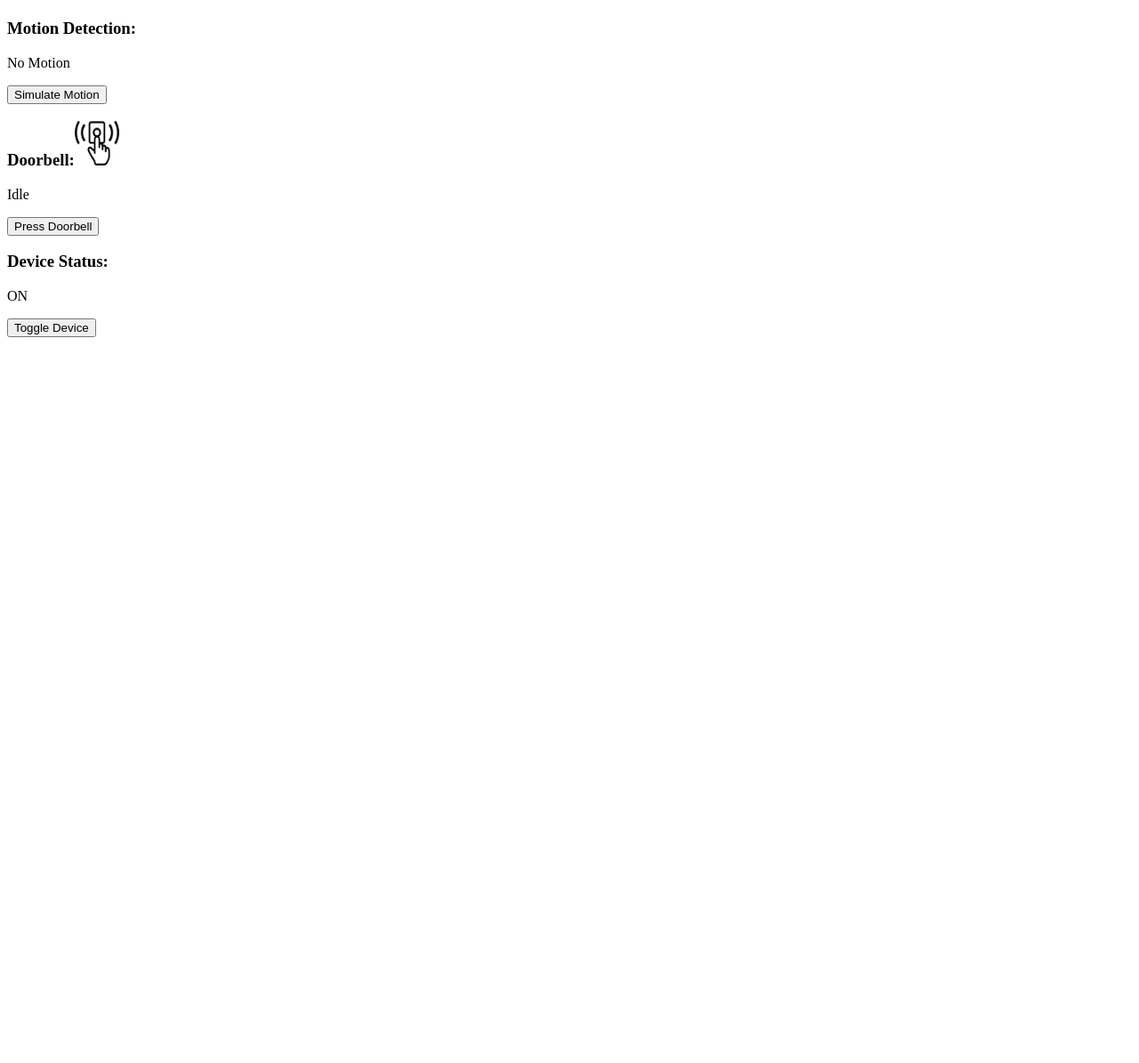
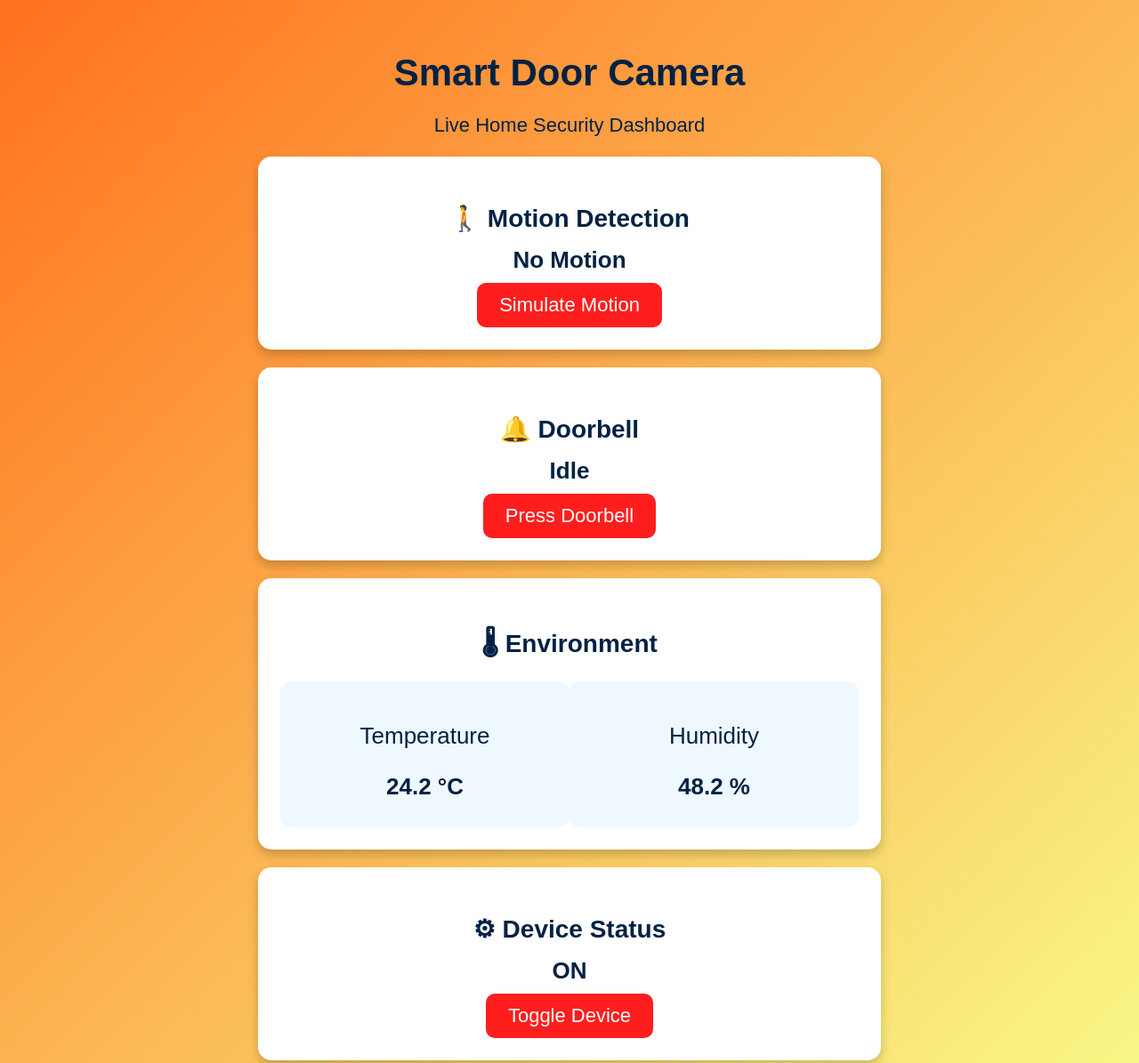
Before and after one commit to LiamPlower/IOT-project, a plain HTML site: page VSCode/index.html in a window 1280 px wide. Shown: the top 1195 px of the page at 89% size. Before the commit the page ends 800 px from the top, so only its background shows below. Drawn offline with Linux system fonts and the light colour scheme.

Commit message:
Updated Website

```diff
--- a/VSCode/index.html
+++ b/VSCode/index.html
@@ -1,30 +1,144 @@
 <!DOCTYPE html>
 <html lang="en">
 <head>
-    <meta charset="UTF-8">
-    <meta name="viewport" content="width=device-width, initial-scale=1.0">
-    <title>Simple Smart Door Camera Dashboard</title>
+<meta charset="UTF-8">
+<meta name="viewport" content="width=device-width, initial-scale=1.0">
+<title>Smart Door Camera Dashboard</title>
+
+<style>
+body {
+    background: linear-gradient(135deg, #ff711e, #f8fa87);
+    font-family: Arial, Helvetica, sans-serif;
+    margin: 0;
+    padding: 0;
+    color: #002244;
+}
+
+.container {
+    max-width: 700px;
+    margin: auto;
+    padding: 30px;
+    text-align: center;
+}
+
+h1 {
+    font-size: 42px;
+    margin-bottom: 10px;
+}
+
+.card {
+    background: white;
+    border-radius: 15px;
+    padding: 25px;
+    margin: 20px 0;
+    box-shadow: 0 6px 12px rgba(0,0,0,0.2);
+}
+
+.card h3 {
+    font-size: 28px;
+    margin-bottom: 15px;
+}
+
+.status {
+    font-size: 26px;
+    font-weight: bold;
+    margin: 10px 0;
+}
+
+button {
+    font-size: 22px;
+    padding: 12px 25px;
+    border: none;
+    border-radius: 10px;
+    cursor: pointer;
+    background-color: #ff1e1e;
+    color: white;
+}
+
+button:hover {
+    background-color: #d70b0b;
+}
+
+.sensor-row {
+    display: flex;
+    justify-content: space-around;
+    font-size: 26px;
+}
+
+.sensor-box {
+    background: #f0f8ff;
+    padding: 20px;
+    border-radius: 12px;
+    width: 45%;
+}
+</style>
 </head>
+
 <body>
-    <h1></h1>
+
+<div class="container">
+    <h1>Smart Door Camera</h1>
+    <p style="font-size:22px;">Live Home Security Dashboard</p>
 
     <!-- Motion Detection -->
-    <h3>Motion Detection:</h3>
-    <p id="motionStatus">No Motion</p>
-    <button onclick="triggerMotion()">Simulate Motion</button> <!-- senses motion -->
+    <div class="card">
+        <h3>🚶 Motion Detection</h3>
+        <p id="motionStatus" class="status">No Motion</p>
+        <button onclick="triggerMotion()">Simulate Motion</button>
+    </div>
 
     <!-- Doorbell -->
-    <h3>Doorbell:<img src="doorbell.png" height="50" width="50"></src></h3>
-    <p id="doorbellStatus">Idle</p>
-    <button onclick="pressDoorbell()">Press Doorbell</button> <!-- When button pushed doorbell will ring-->
+    <div class="card">
+        <h3>🔔 Doorbell</h3>
+        <p id="doorbellStatus" class="status">Idle</p>
+        <button onclick="pressDoorbell()">Press Doorbell</button>
+    </div>
+
+    <!-- Temperature & Humidity -->
+    <div class="card">
+        <h3>🌡 Environment</h3>
+        <div class="sensor-row">
+            <div class="sensor-box">
+                <p>Temperature</p>
+                <p class="status"><span id="temp">--</span> °C</p>
+            </div>
+            <div class="sensor-box">
+                <p>Humidity</p>
+                <p class="status"><span id="hum">--</span> %</p>
+            </div>
+        </div>
+    </div>
 
     <!-- Device Status -->
-    <h3>Device Status:</h3>
-    <p id="deviceStatus">ON</p>
-    <button onclick="toggleDevice()">Toggle Device</button> <!-- When button clicked will toggle device on -->
+    <div class="card">
+        <h3>⚙ Device Status</h3>
+        <p id="deviceStatus" class="status">ON</p>
+        <button onclick="toggleDevice()">Toggle Device</button>
+    </div>
+</div>
 
+<script>
+// --- Demo Functions (replace with ESP32 fetch later) ---
+function triggerMotion() {
+    document.getElementById("motionStatus").innerText = "Motion Detected";
+}
 
+function pressDoorbell() {
+    document.getElementById("doorbellStatus").innerText = "Ringing 🔔";
+}
 
+function toggleDevice() {
+    let status = document.getElementById("deviceStatus");
+    status.innerText = (status.innerText === "ON") ? "OFF" : "ON";
+}
+
+// --- Example live sensor update (ESP32 ready) ---
+setInterval(() => {
+    // Replace with: fetch("/data") for ESP32
+    document.getElementById("temp").innerText = (20 + Math.random() * 5).toFixed(1);
+    document.getElementById("hum").innerText = (40 + Math.random() * 10).toFixed(1);
+}, 2000);
+</script>
 
 </body>
 </html>
```
Also changed, not shown: VSCode/battery.png (deleted), VSCode/doorbell.png (deleted).
